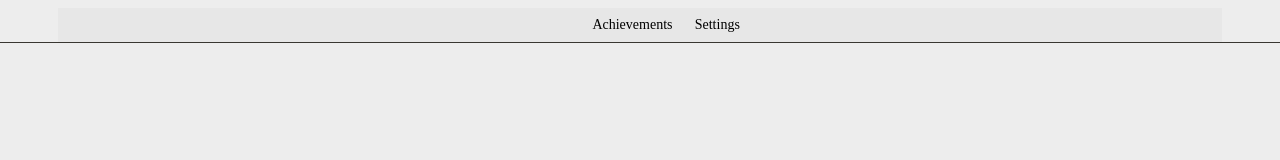
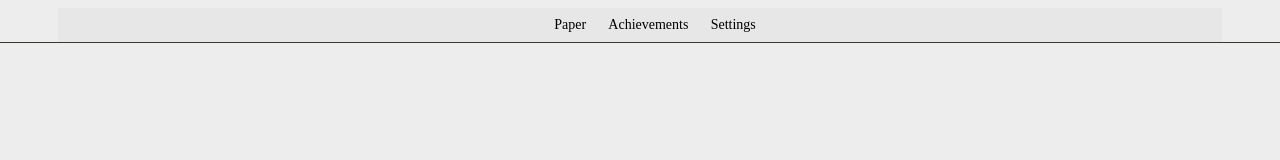
Before and after one commit to doricem/flea, a plain HTML site: page index.html in a window 1280 px wide. Shown: the top 160 px of the page. Drawn offline with Linux system fonts and the light colour scheme.

Commit message:
Update index.html

```diff
--- a/index.html
+++ b/index.html
@@ -16,7 +16,7 @@
                 <span class="header inner">
                     <nav class="menu">
                         <ul class="header-inner">
-                            <li></li>
+                            <li>Paper</li>
                             <li>Achievements</li>
                             <li>Settings</li>
                         </ul>
```
